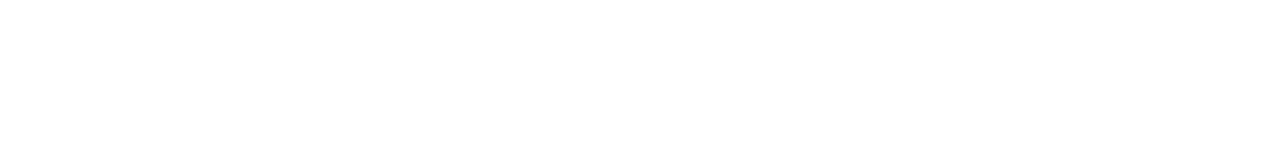
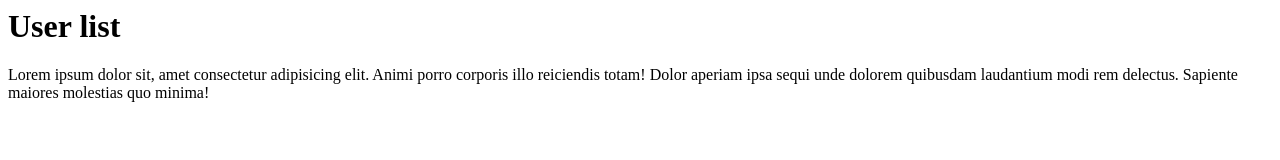
Before and after one commit to Qendresa2410/moj-prvi-repo, a plain HTML site: page index.html in a window 1280 px wide. Drawn offline with Linux system fonts and the light colour scheme.

Commit message:
feat/user-list

```diff
--- a/index.html
+++ b/index.html
@@ -7,7 +7,10 @@
 </head>
 
 <body>
-
+    <h1>User list</h1>
+    <p>Lorem ipsum dolor sit, amet consectetur adipisicing elit. Animi porro corporis illo reiciendis totam! Dolor
+        aperiam ipsa sequi unde dolorem quibusdam laudantium modi rem delectus. Sapiente maiores molestias quo minima!
+    </p>
 </body>
 
 </html>
```
